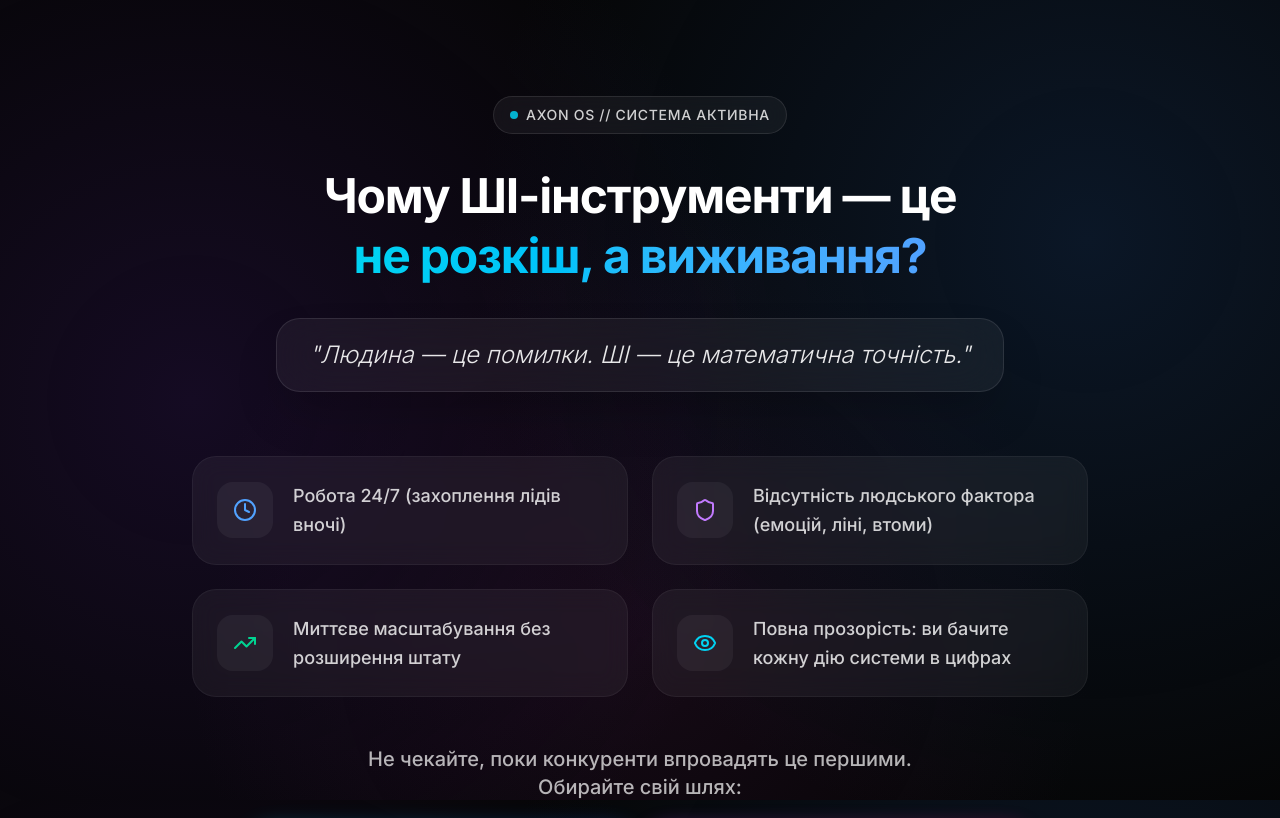
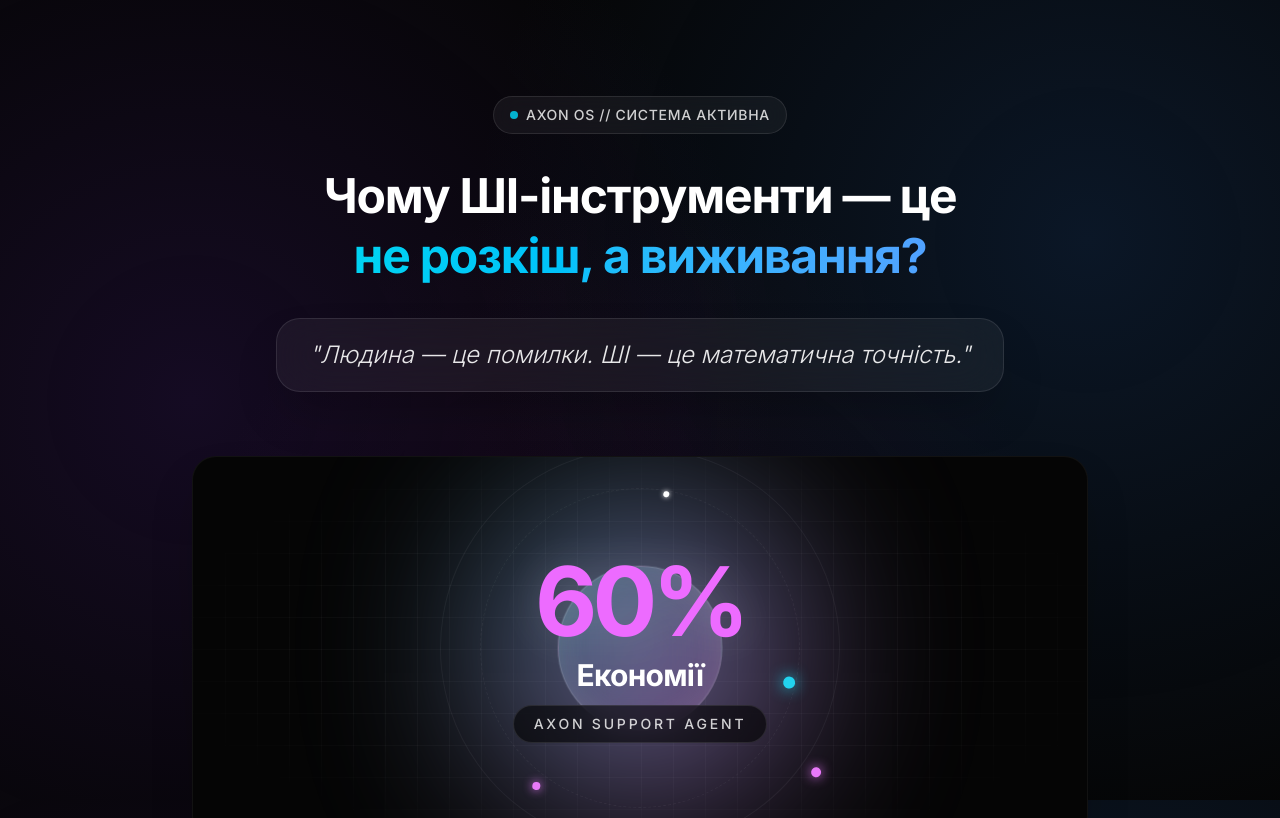
Before and after one commit to Vadymkkk/Axon-os, a React (Vite) app: page / in a window 1280 px wide. Shown: the top 818 px of the page. Built offline with nearby package versions, Linux system fonts and the light colour scheme.

Commit message:
feat: Add SmartCenter component and effects
Introduces the SmartCenter component, a visually engaging element that cycles through key AI solution statistics. Includes animated text, background grid, and a subtle glow effect for enhanced presentation.

```diff
--- a/src/App.tsx
+++ b/src/App.tsx
@@ -1,4 +1,4 @@
-import { useState } from 'react';
+import { useState, useEffect } from 'react';
 import { motion, AnimatePresence } from 'motion/react';
 import {
   ChevronRight, Briefcase, Rocket, ArrowLeft, Search, Wrench,
@@ -35,6 +35,93 @@ export default function App() {
   );
 }
 
+const SmartCenter = () => {
+  const [factIndex, setFactIndex] = useState(0);
+  const facts = [
+    { number: "+240%", text: "Конверсії", subtext: "AXON Sales Agent", color: "text-cyan-400" },
+    { number: "60%", text: "Економії", subtext: "AXON Support Agent", color: "text-fuchsia-400" },
+    { number: "0%", text: "Вигорання", subtext: "AXON Expert Launch", color: "text-purple-400" }
+  ];
+
+  useEffect(() => {
+    const interval = setInterval(() => {
+      setFactIndex((prev) => (prev + 1) % facts.length);
+    }, 4000);
+    return () => clearInterval(interval);
+  }, []);
+
+  return (
+    <div className="relative w-full max-w-4xl mx-auto h-80 md:h-96 flex items-center justify-center mb-16 overflow-hidden rounded-3xl bg-[#050505] border border-white/5 shadow-2xl">
+      {/* Background Grid */}
+      <div className="absolute inset-0 bg-[linear-gradient(rgba(255,255,255,0.03)_1px,transparent_1px),linear-gradient(90deg,rgba(255,255,255,0.03)_1px,transparent_1px)] bg-[size:32px_32px] [mask-image:radial-gradient(ellipse_at_center,black_50%,transparent_80%)]" />
+
+      {/* Core Sphere Glow */}
+      <motion.div
+        animate={{
+          scale: [1, 1.2, 1],
+          opacity: [0.3, 0.6, 0.3]
+        }}
+        transition={{ duration: 4, repeat: Infinity, ease: "easeInOut" }}
+        className="absolute w-48 h-48 md:w-64 md:h-64 rounded-full bg-gradient-to-br from-[#22d3ee] to-[#e879f9] blur-[80px]"
+      />
+
+      {/* Core Sphere Solid */}
+      <motion.div
+        animate={{
+          scale: [1, 1.05, 1],
+        }}
+        transition={{ duration: 4, repeat: Infinity, ease: "easeInOut", delay: 0.5 }}
+        className="absolute w-32 h-32 md:w-40 md:h-40 rounded-full bg-gradient-to-br from-[#22d3ee]/20 to-[#e879f9]/20 backdrop-blur-xl border border-white/20 shadow-[inset_0_0_30px_rgba(255,255,255,0.1)]"
+      />
+
+      {/* Particles Container 1 */}
+      <motion.div
+        animate={{ rotate: 360 }}
+        transition={{ duration: 20, repeat: Infinity, ease: "linear" }}
+        className="absolute w-64 h-64 md:w-80 md:h-80 rounded-full border border-white/5 border-dashed"
+      >
+        <div className="absolute top-0 left-1/2 w-3 h-3 bg-[#22d3ee] rounded-full shadow-[0_0_15px_#22d3ee]" />
+        <div className="absolute bottom-1/4 right-0 w-2 h-2 bg-[#e879f9] rounded-full shadow-[0_0_10px_#e879f9]" />
+        <div className="absolute top-1/2 left-0 w-1.5 h-1.5 bg-white rounded-full shadow-[0_0_5px_white]" />
+      </motion.div>
+
+      {/* Particles Container 2 */}
+      <motion.div
+        animate={{ rotate: -360 }}
+        transition={{ duration: 25, repeat: Infinity, ease: "linear" }}
+        className="absolute w-80 h-80 md:w-[400px] md:h-[400px] rounded-full border border-white/5"
+      >
+        <div className="absolute bottom-0 left-1/4 w-2.5 h-2.5 bg-[#e879f9] rounded-full shadow-[0_0_12px_#e879f9]" />
+        <div className="absolute top-1/4 right-0 w-2 h-2 bg-[#22d3ee] rounded-full shadow-[0_0_10px_#22d3ee]" />
+      </motion.div>
+
+      {/* Text Overlay */}
+      <div className="relative z-10 text-center flex flex-col items-center justify-center h-full w-full pointer-events-none">
+        <AnimatePresence mode="wait">
+          <motion.div
+            key={factIndex}
+            initial={{ opacity: 0, y: 15, scale: 0.9 }}
+            animate={{ opacity: 1, y: 0, scale: 1 }}
+            exit={{ opacity: 0, y: -15, scale: 0.9 }}
+            transition={{ duration: 0.6, ease: "easeOut" }}
+            className="flex flex-col items-center"
+          >
+            <div className={`text-6xl md:text-8xl font-black mb-2 tracking-tighter ${facts[factIndex].color} drop-shadow-[0_0_20px_rgba(255,255,255,0.15)]`}>
+              {facts[factIndex].number}
+            </div>
+            <div className="text-2xl md:text-3xl font-bold text-white mb-3 tracking-tight">
+              {facts[factIndex].text}
+            </div>
+            <div className="text-xs md:text-sm font-medium text-white/80 uppercase tracking-[0.2em] bg-black/60 px-5 py-2 rounded-full border border-white/10 backdrop-blur-md">
+              {facts[factIndex].subtext}
+            </div>
+          </motion.div>
+        </AnimatePresence>
+      </div>
+    </div>
+  );
+};
+
 const HomeView = ({ onNavigate }: { onNavigate: (v: View) => void }) => {
   return (
     <motion.div
@@ -62,24 +149,7 @@ const HomeView = ({ onNavigate }: { onNavigate: (v: View) => void }) => {
         </div>
       </div>
 
-      <div className="grid grid-cols-1 sm:grid-cols-2 gap-4 sm:gap-6 w-full mb-12">
-        <BenefitCard
-          icon={<Clock className="w-6 h-6 text-blue-400" />}
-          text="Робота 24/7 (захоплення лідів вночі)"
-        />
-        <BenefitCard
-          icon={<Shield className="w-6 h-6 text-purple-400" />}
-          text="Відсутність людського фактора (емоцій, ліні, втоми)"
-        />
-        <BenefitCard
-          icon={<TrendingUp className="w-6 h-6 text-emerald-400" />}
-          text="Миттєве масштабування без розширення штату"
-        />
-        <BenefitCard
-          icon={<Eye className="w-6 h-6 text-cyan-400" />}
-          text="Повна прозорість: ви бачите кожну дію системи в цифрах"
-        />
-      </div>
+      <SmartCenter />
 
       <div className="text-center mb-8">
         <p className="text-lg md:text-xl text-white/70 font-medium">
@@ -117,15 +187,6 @@ const HomeView = ({ onNavigate }: { onNavigate: (v: View) => void }) => {
     </motion.div>
   );
 };
-
-const BenefitCard = ({ icon, text }: { icon: React.ReactNode, text: string }) => (
-  <div className="flex flex-col sm:flex-row items-start sm:items-center gap-4 sm:gap-5 p-5 sm:p-6 rounded-3xl bg-white/5 border border-white/5 backdrop-blur-md hover:bg-white/10 transition-all duration-300 hover:shadow-lg group h-full">
-    <div className="flex items-center justify-center p-3 sm:p-4 rounded-2xl bg-white/5 shrink-0 group-hover:scale-110 transition-transform duration-300">
-      {icon}
-    </div>
-    <p className="text-white/80 leading-relaxed font-medium text-base sm:text-lg text-left">{text}</p>
-  </div>
-);
 
 const BusinessView = ({ onNavigate }: { onNavigate: (v: View) => void }) => (
   <motion.div
```
